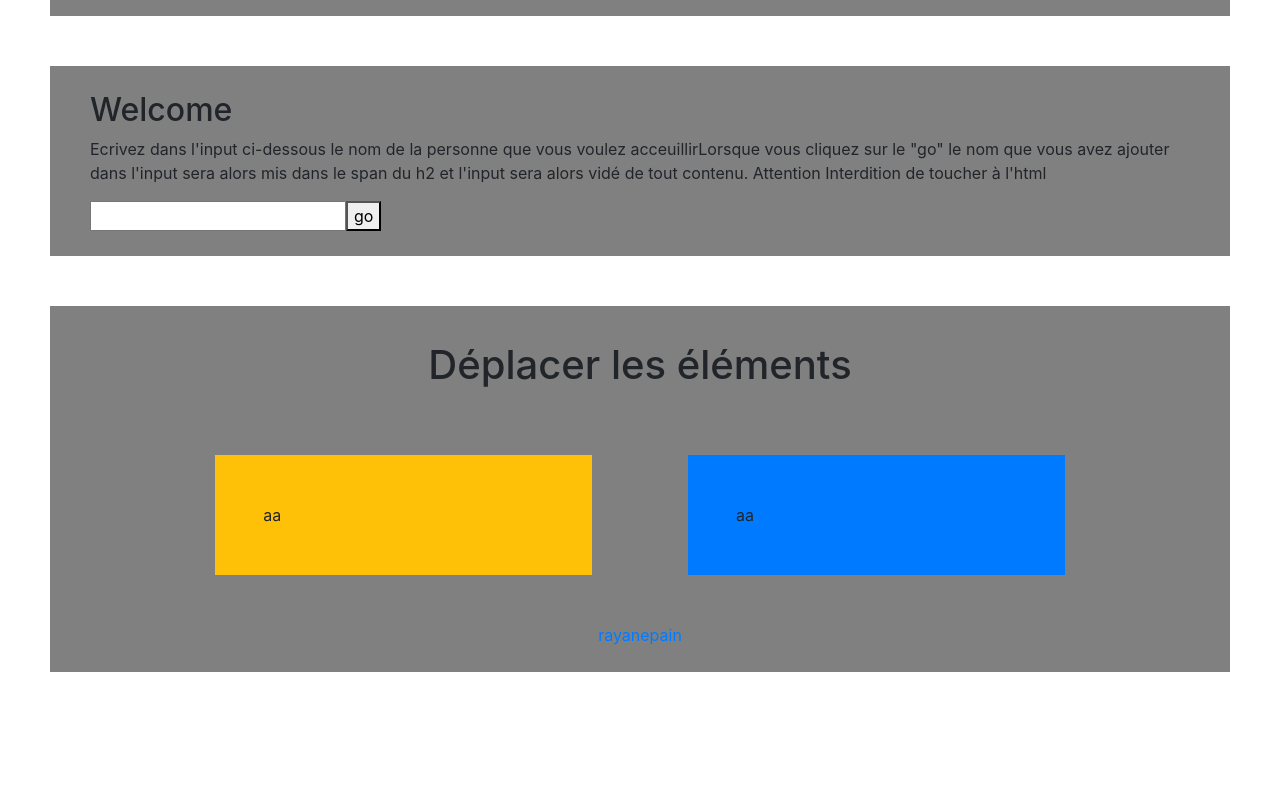
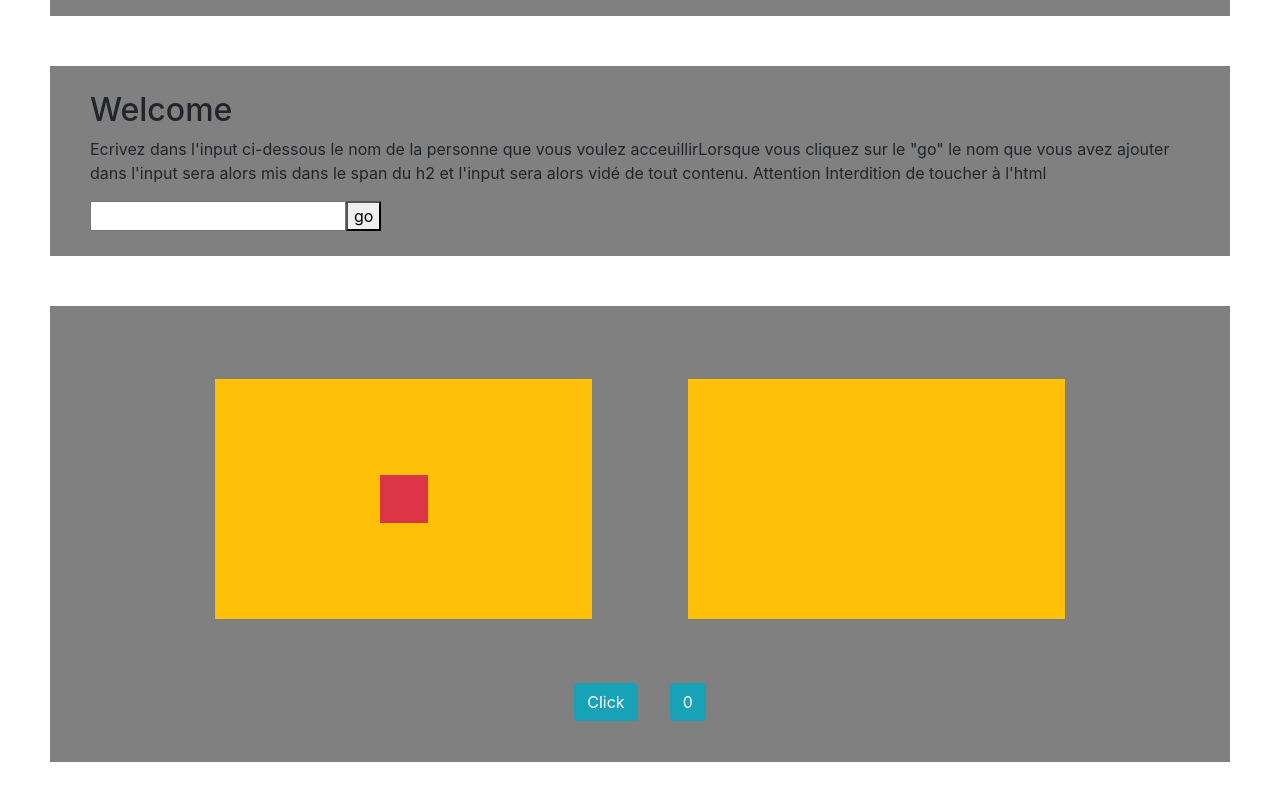
Before and after one commit to rayane9898/revision_react, a React (Create React App) app: page / in a window 1280 px wide. Shown: the part 682-1482 px from the top of the page. Before the commit the page ends 1404 px from the top, so only its background shows below. Built offline with nearby package versions, Linux system fonts and the light colour scheme.

Commit message:
fin de l'exercice 4

```diff
--- a/package.json
+++ b/package.json
@@ -7,6 +7,7 @@
     "@testing-library/react": "^9.4.0",
     "@testing-library/user-event": "^7.2.1",
     "bootstrap": "^4.4.1",
+    "node-sass": "^4.13.1",
     "react": "^16.12.0",
     "react-dom": "^16.12.0",
     "react-scripts": "3.3.0"
--- a/src/compenents/Exercice4.jsx
+++ b/src/compenents/Exercice4.jsx
@@ -1,25 +1,32 @@
-import React from "react"
-
+import React, {useState} from "react"
 
 
 const Exercice4 = () =>{
+    const[count,setCount] =useState(0);
+    const[block, setBlock] = useState(<div className="col-2 p-4 m-5 bg-danger">
+    </div>)
+
     return(
         <section>
-            <h1>Déplacer les éléments</h1>
-            <div className="container">
-                <div className="row justify-content-md-center"
-                >
-                    <div className='col-4 col-sm-4 bg-warning p-5 m-5'>aa</div>
-                    <div className='col-4 col-sm-4 bg-primary p-5 m-5'>aa</div>
+            <div className="d-flex justify-content-center">
 
+            <div className="container col-4 p-5 m-5 mh-100 bg-warning d-flex justify-content-center">
+                {count %2 ===0 ? block:""}
+
+            </div>
+
+            <div className="container col-4 p-5 m-5 mh-100 bg-warning d-flex justify-content-center">
+                {count %2 === 1 ? block:""}
+            </div>
                 </div>
 
-            </div>
-            <div className="d-flex justify-content-center align-items-column">
-                <a href="">rayane</a>
-                <a href="">pain</a>
+                <div className="d-flex justify-content-center">
+            <button onClick={() => setCount(count + 1)} type="button col-4" class="btn btn-info m-3">Click</button>
+            <button type="texte col-4" class="btn btn-info m-3">{count}</button>
             </div>
         </section>
+
+
     )
 }
 export default Exercice4
--- a/src/css/style.css
+++ /dev/null
@@ -1,28 +0,0 @@
-section {
-  background-color: grey;
-  padding: 25px;
-  margin: 50px;
-}
-
-header {
-  background-color: blue;
-}
-
-h1 {
-  text-align: center;
-  padding: 10px;
-}
-
-.liNaviguation {
-  padding-right: 28vh;
-  margin: 10px;
-  list-style: none;
-  cursor: pointer;
-  text-transform: uppercase;
-}
-.liNaviguation:hover {
-  background-color: blue;
-  color: white;
-}
-
-/*# sourceMappingURL=style.css.map */
--- a/src/index.js
+++ b/src/index.js
@@ -1,8 +1,8 @@
 import React from 'react';
 import ReactDOM from 'react-dom';
 import App from './App';
-import "./css/style.css"
-import 'bootstrap/dist/css/bootstrap.css'
+import "./sass/index.sass";
+import 'bootstrap/dist/css/bootstrap.css';
 
 
 ReactDOM.render(<App />, document.getElementById('root'));
--- a/src/sass/index.sass
+++ b/src/sass/index.sass
@@ -20,3 +20,15 @@ h1
     &:hover
         background-color: blue
         color: white
+
+
+.grandCarrer
+    background-color: red
+    width: 70px
+    padding: 50px
+
+.cercle
+    width: 40px
+    height: 40px
+    border-radius: 20px
+    background: blue
```
Also changed, not shown: 2 other files (tests, documents, lock files or other folders).
